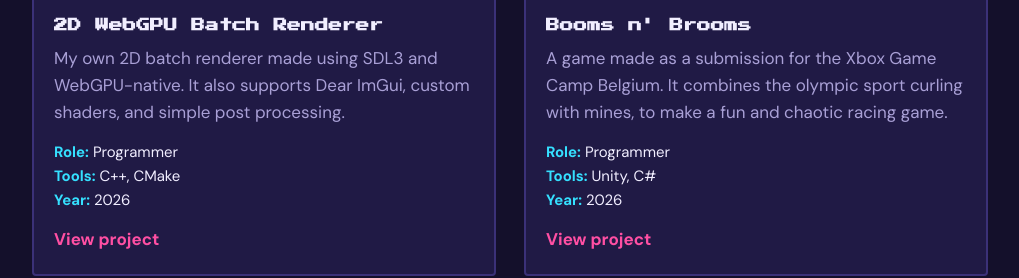
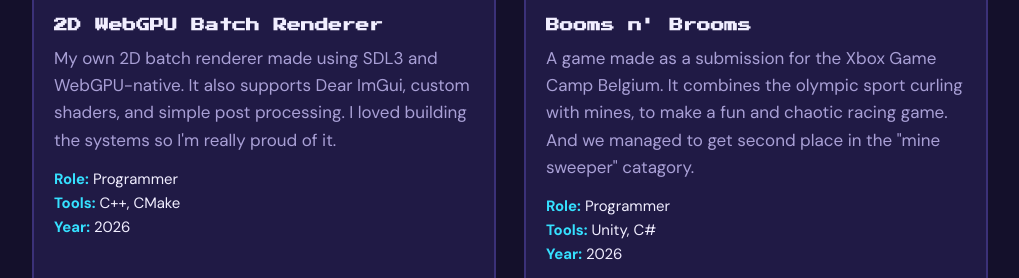
Before and after one commit to EatenMelon/Portfolio, a plain HTML site: page index.html in a window 1280 px wide. Shown: the part 1090-1368 px from the top of the page, without its empty margins (130-1149 px from the left). Drawn offline with Linux system fonts and the light colour scheme.

Commit message:
added more excitement to some of my pieces

```diff
--- a/index.html
+++ b/index.html
@@ -197,7 +197,10 @@ footer { border-top: 2px solid var(--line); text-align: center; padding: 22px; c
         <img src="Images/Projects/WebGPU_Logo.jpg" alt="WebGPU logo" onerror="this.style.display='none'">
         <div class="card-body">
           <h3>2D WebGPU Batch Renderer</h3>
-          <p>My own 2D batch renderer made using SDL3 and WebGPU-native. It also supports Dear ImGui, custom shaders, and simple post processing.</p>
+          <p>
+			My own 2D batch renderer made using SDL3 and WebGPU-native. It also supports Dear ImGui, custom shaders, and simple post processing.
+			I loved building the systems so I'm really proud of it.
+		  </p>
           <div class="meta">
             <strong>Role:</strong> Programmer<br>
             <strong>Tools:</strong> C++, CMake<br>
@@ -211,7 +214,10 @@ footer { border-top: 2px solid var(--line); text-align: center; padding: 22px; c
         <img src="Images/Projects/BoomsNBrooms_Logo.png" alt="Booms n' Brooms logo" onerror="this.style.display='none'">
         <div class="card-body">
           <h3>Booms n' Brooms</h3>
-          <p>A game made as a submission for the Xbox Game Camp Belgium. It combines the olympic sport curling with mines, to make a fun and chaotic racing game.</p>
+          <p>
+			A game made as a submission for the Xbox Game Camp Belgium. It combines the olympic sport curling with mines, to make a fun and chaotic racing game.
+			And we managed to get second place in the "mine sweeper" catagory.
+		  </p>
           <div class="meta">
             <strong>Role:</strong> Programmer<br>
             <strong>Tools:</strong> Unity, C#<br>
```
